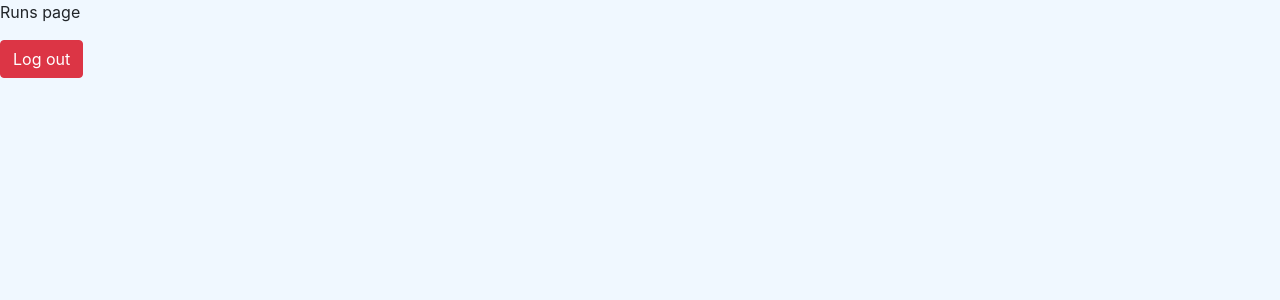
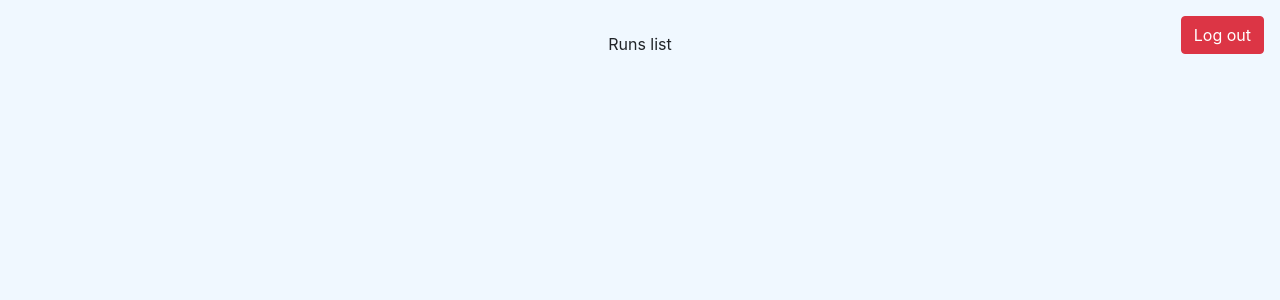
Before and after one commit to Jakkaps/runbud, a React (Create React App) app: page /runs in a window 1280 px wide. Shown: the top 300 px of the page. Built offline with nearby package versions, Linux system fonts and the light colour scheme.

Commit message:
Made separate RunsList and RunsListItem components

```diff
--- /dev/null
+++ b/src/Runs/RunList.tsx
@@ -0,0 +1,11 @@
+import React, { FunctionComponent, ReactElement } from "react";
+
+const RunsList: FunctionComponent = (): ReactElement => {
+  return (
+    <div>
+      <p>Runs list</p>
+    </div>
+  );
+};
+
+export default RunsList;
--- a/src/Runs/RunsPage.css
+++ b/src/Runs/RunsPage.css
@@ -2,4 +2,13 @@
     width: 100%;
     height: 100%;
     background-color: aliceblue;
+    display: flex;
+    justify-content: center;
+    padding-top: 32px;
 }
+
+#log-out-button {
+    position: absolute;
+    right: 16px;
+    top: 16px;
+}
--- a/src/Runs/RunsPage.tsx
+++ b/src/Runs/RunsPage.tsx
@@ -3,6 +3,7 @@ import Button from "react-bootstrap/Button";
 import { AuthContext } from "../App";
 import { useHistory } from "react-router-dom";
 import "./RunsPage.css";
+import RunsList from "./RunList";
 
 const RunsPage: FunctionComponent = (): ReactElement => {
   const auth = useContext(AuthContext);
@@ -16,8 +17,8 @@ const RunsPage: FunctionComponent = (): ReactElement => {
 
   return (
     <div id={"container"}>
-      <p>Runs page</p>
-      <Button onClick={handleLogout} variant={"danger"}>
+      <RunsList />
+      <Button id="log-out-button" onClick={handleLogout} variant={"danger"}>
         Log out
       </Button>
     </div>
```
Also changed, not shown: src/Runs/RunListItem.tsx (added).
